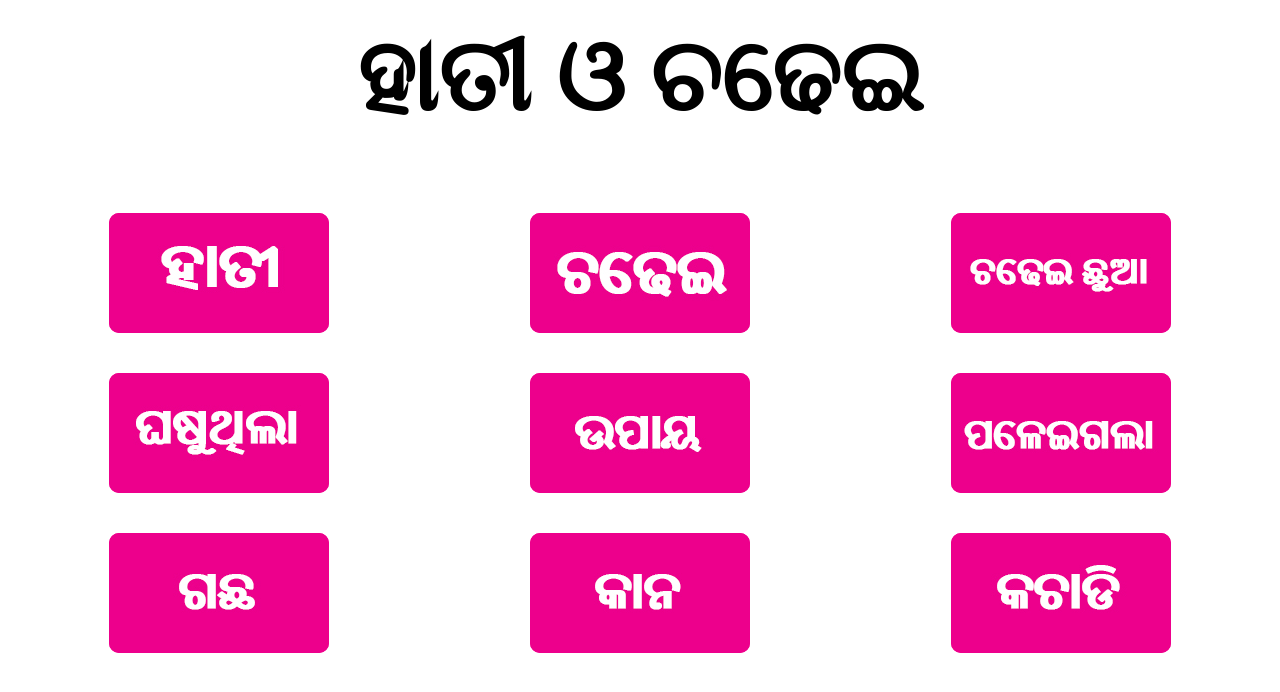
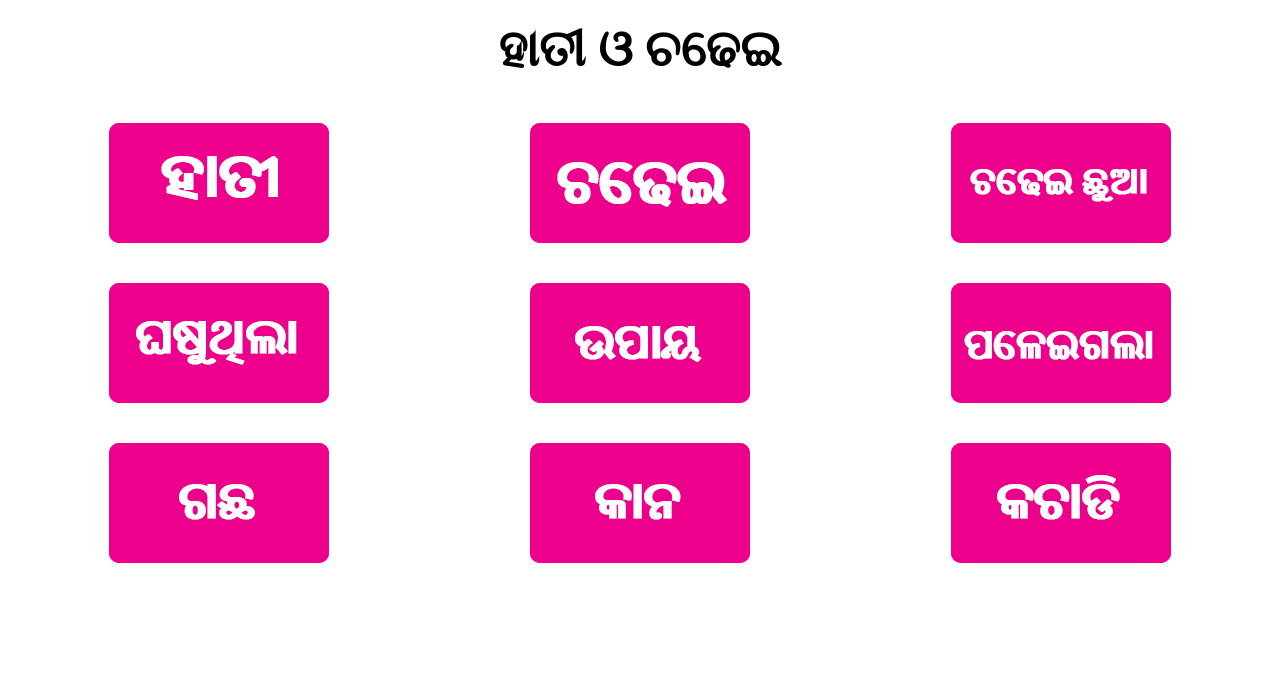
Before and after one commit to antuabinash/odiafln, a plain HTML site: page index.html in a window 1280 px wide. Drawn offline with Linux system fonts and the light colour scheme.

Commit message:
Update index.html

```diff
--- a/index.html
+++ b/index.html
@@ -7,7 +7,7 @@
     <link rel="stylesheet" href="styles.css">
 </head>
 <body>
-    <h1 style="font-size: 100px;">ହାତୀ ଓ ଚଢେଇ</h1>
+    <h1 style="font-size: 50px;">ହାତୀ ଓ ଚଢେଇ</h1>
 
     <div class="audio-tiles" id="tiles-container">
         <!-- Tile 1 -->
```
